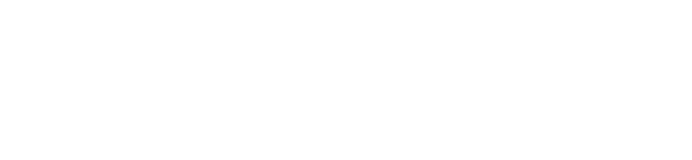
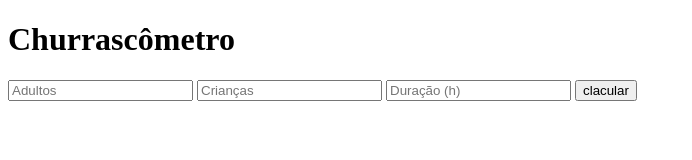
Before and after one commit to vitorquirino/javaScript-, a plain HTML site: page ex-59/index.html in a window 1280 px wide. Shown: the whole page, without its empty margins (0-692 px from the left). Drawn offline with Linux system fonts and the light colour scheme.

Commit message:
add-Estrutura HTML

```diff
--- a/ex-59/index.html
+++ b/ex-59/index.html
@@ -8,7 +8,23 @@
         Churrascômetro
     </title>
 </head>
+
+
 <body>
 
+    <div class="container">
+        <h1>Churrascômetro</h1>
+
+        <input id="adultos" name="adultos" placeholder="Adultos" type="number">
+        <input id="criancas" name="criancas" placeholder="Crianças" type="number">
+        <input id="duracao" name="duracao" placeholder="Duração (h)" type="number">
+        <button>clacular</button>
+
+        <div id="resultado">
+
+        </div>
+    </div>
+
+    <script src="script.js"></script>
 </body>
 </html>
```
